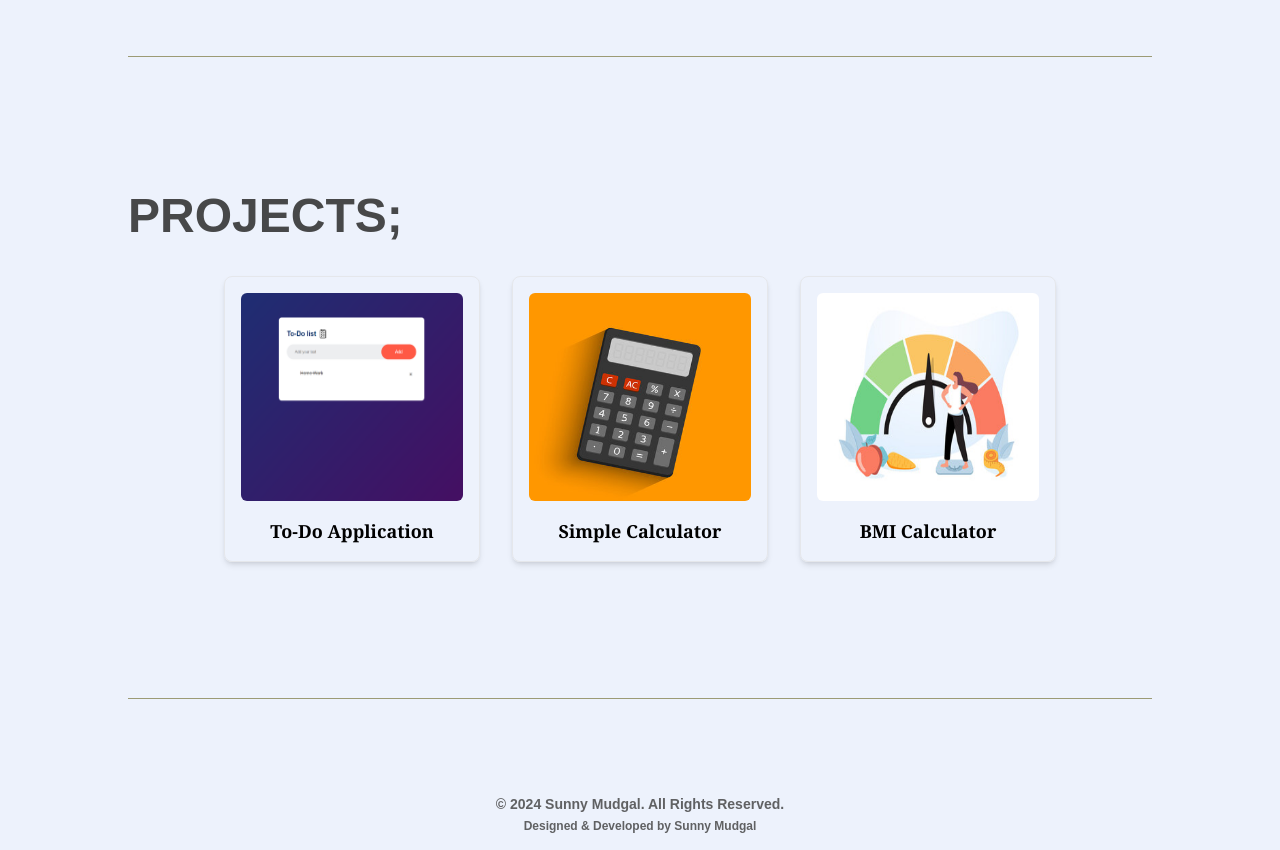
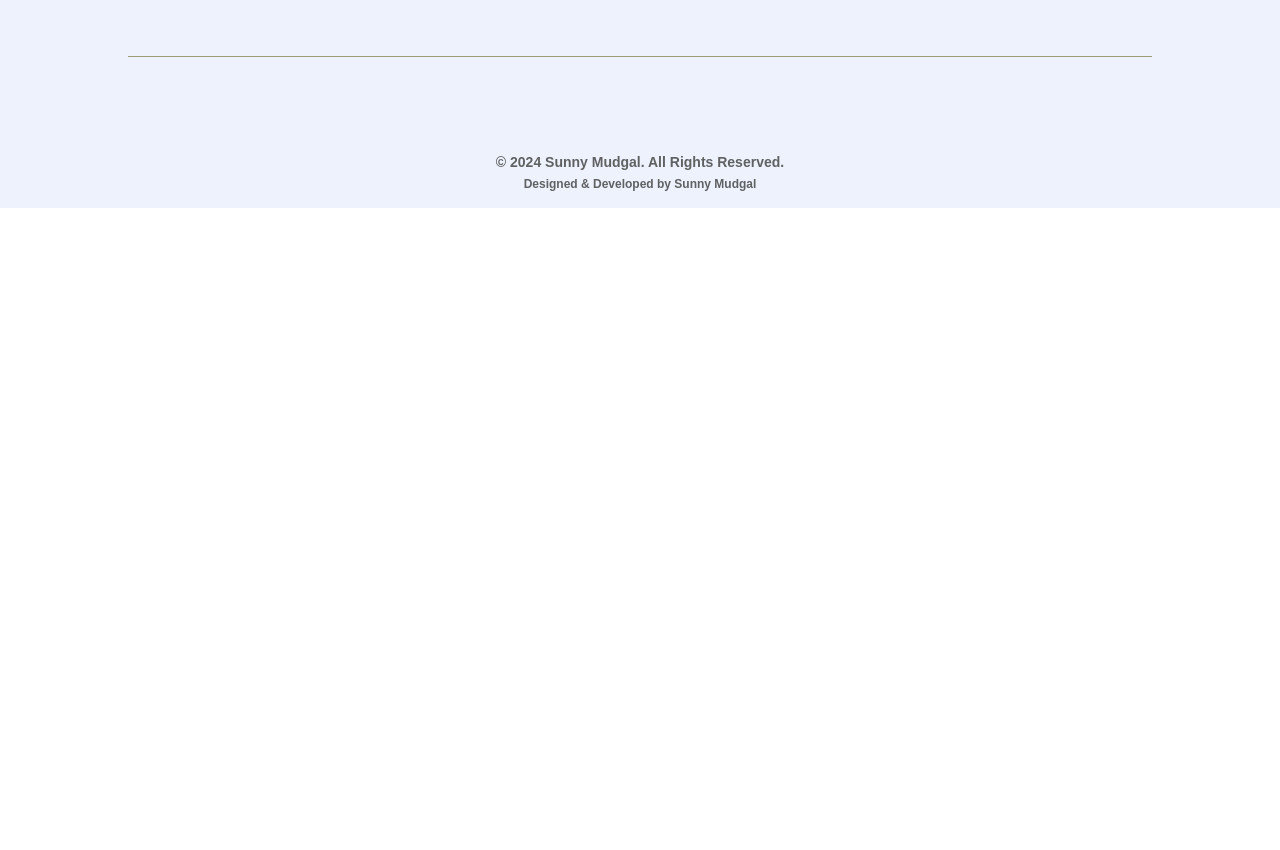
Before and after one commit to sunnnymudgal/Portfolio, a React (Vite) app: page / in a window 1280 px wide. Shown: the part 1820-2670 px from the top of the page. After the commit the page ends 2028 px from the top, so only its background shows below. Built offline with nearby package versions, Linux system fonts and the light colour scheme; a web font is replaced by a local one.

Commit message:
Update App.jsx

```diff
--- a/src/App.jsx
+++ b/src/App.jsx
@@ -26,10 +26,10 @@ function App() {
       <div className="w-100% flex h-40 bg-[#EDF2FC] items-center justify-center">
         <div className="h-[1px] w-[80%] bg-[#5c570b8e]"></div>
       </div>
-      <Projects />
+{/*       <Projects />
       <div className="w-100% flex h-40 bg-[#EDF2FC] items-center justify-center">
         <div className="h-[1px] w-[80%] bg-[#5c570b8e]"></div>
-      </div>
+      </div> */}
       <Bottom />
       <div className="fixed top-24 right-1">
         <SocialLinks />
```
